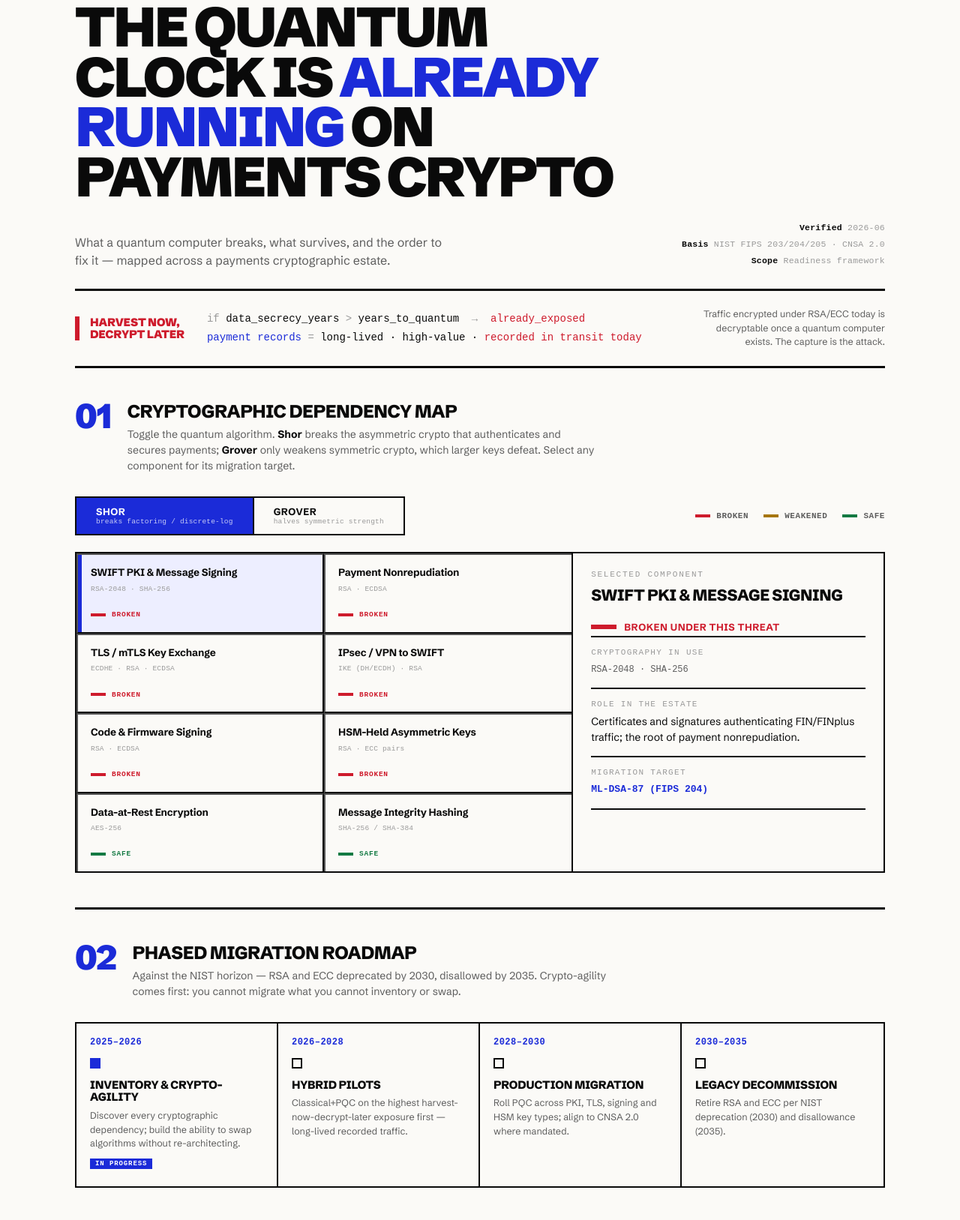
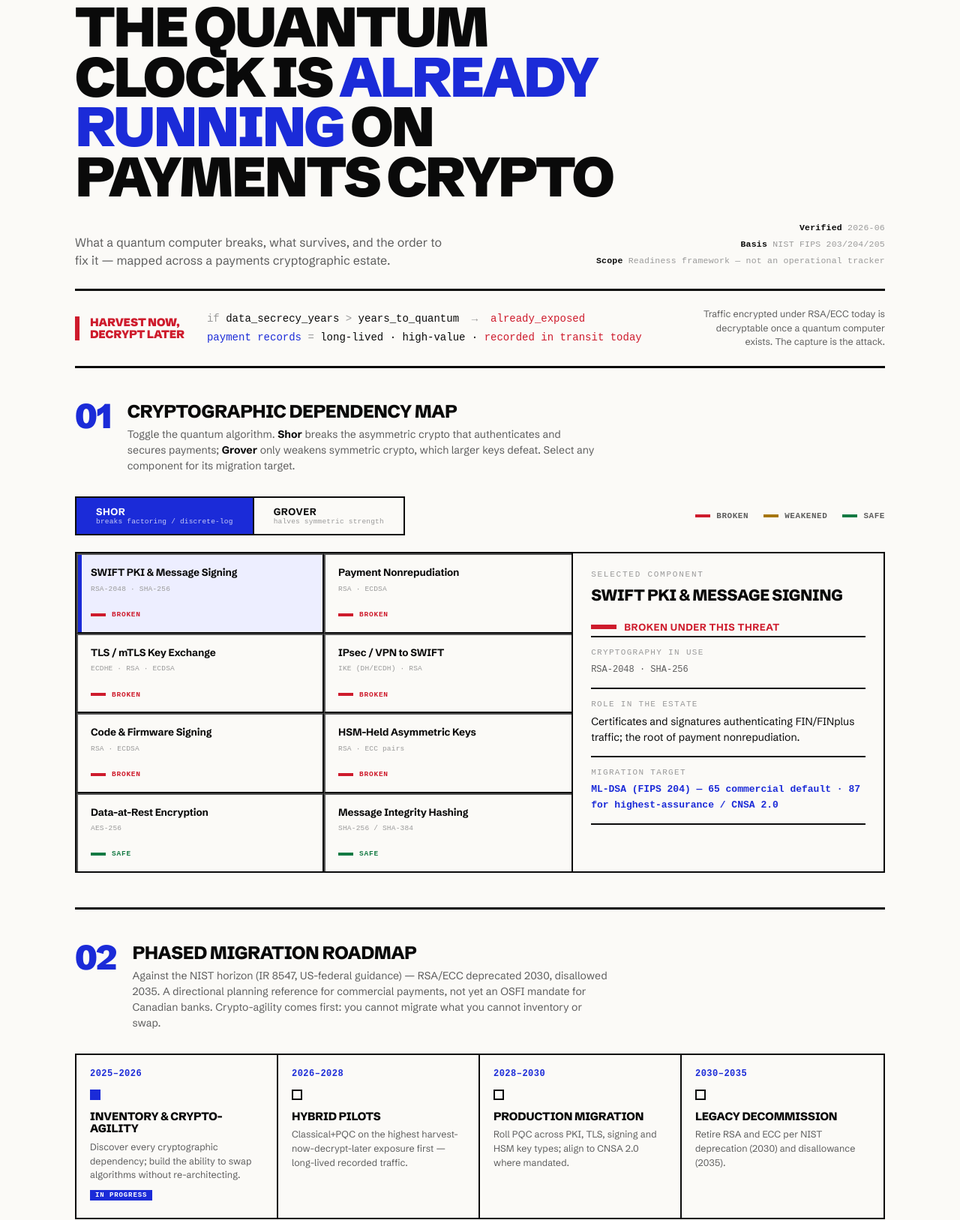
Before and after one commit to matifshoaib/pqc-payments-readiness, a plain HTML site: page index.html in a window 1280 px wide. Shown: the part 80-1707 px from the top of the page at 75% size. Drawn offline with Linux system fonts and the light colour scheme; a web font is replaced by a local one.

Commit message:
Add files via upload

```diff
--- a/index.html
+++ b/index.html
@@ -128,7 +128,7 @@ footer{padding:30px 0 60px}
     <h1>The quantum clock is <em>already running</em> on payments crypto</h1>
     <div class="sub">
       <p class="lede">What a quantum computer breaks, what survives, and the order to fix it — mapped across a payments cryptographic estate.</p>
-      <div class="meta"><b>Verified</b> 2026-06<br><b>Basis</b> NIST FIPS 203/204/205 · CNSA 2.0<br><b>Scope</b> Readiness framework</div>
+      <div class="meta"><b>Verified</b> 2026-06<br><b>Basis</b> NIST FIPS 203/204/205<br><b>Scope</b> Readiness framework — not an operational tracker</div>
     </div>
   </header>
 
@@ -152,7 +152,7 @@ footer{padding:30px 0 60px}
   <!-- 02 ROADMAP -->
   <section>
     <div class="shead"><div class="snum">02</div><div><div class="stitle">Phased Migration Roadmap</div>
-      <div class="ssub">Against the NIST horizon — RSA and ECC deprecated by 2030, disallowed by 2035. Crypto-agility comes first: you cannot migrate what you cannot inventory or swap.</div></div></div>
+      <div class="ssub">Against the NIST horizon (IR 8547, US-federal guidance) — RSA/ECC deprecated 2030, disallowed 2035. A directional planning reference for commercial payments, not yet an OSFI mandate for Canadian banks. Crypto-agility comes first: you cannot migrate what you cannot inventory or swap.</div></div></div>
     <div class="road" id="r"></div>
   </section>
 
@@ -161,7 +161,7 @@ footer{padding:30px 0 60px}
     <div class="shead"><div class="snum">03</div><div><div class="stitle">The Target-State Standards</div>
       <div class="ssub">Use the FIPS designations in policy and procurement — not the competition names (Kyber / Dilithium / SPHINCS+).</div></div></div>
     <table><thead><tr><th>Standard</th><th>Role</th><th>Replaces</th><th>Status · 2026-06</th></tr></thead><tbody id="std"></tbody></table>
-    <div class="callout">CNSA 2.0 mandates Category-5 parameters exclusively: <span class="mono">ML-KEM-1024</span> and <span class="mono">ML-DSA-87</span>.</div>
+    <div class="callout"><b>Scope matters.</b> CNSA 2.0 mandates Category-5 (<span class="mono">ML-KEM-1024</span> + <span class="mono">ML-DSA-87</span>) for <b>US national-security systems</b> — not commercial banks. A payments environment commonly adopts <b>Category-3</b> (<span class="mono">ML-KEM-768</span> / <span class="mono">ML-DSA-65</span>) per risk appetite, reserving Category-5 for the highest-sensitivity, longest-lived assets.</div>
   </section>
 
   <footer>
@@ -170,9 +170,9 @@ footer{padding:30px 0 60px}
 </div>
 
 <script>
-const C=[["swift","SWIFT PKI & Message Signing","RSA-2048 · SHA-256","broken","safe","ML-DSA-87 (FIPS 204)","Certificates and signatures authenticating FIN/FINplus traffic; the root of payment nonrepudiation."],
-["nonrep","Payment Nonrepudiation","RSA · ECDSA","broken","safe","ML-DSA-87 (FIPS 204)","Signatures binding an institution to an instruction — the legal basis of settlement finality."],
-["tls","TLS / mTLS Key Exchange","ECDHE · RSA · ECDSA","broken","safe","ML-KEM — hybrid X25519+ML-KEM-768 → ML-KEM-1024","Session-key establishment on every API, channel and internal link. The #1 harvest-now-decrypt-later front line."],
+const C=[["swift","SWIFT PKI & Message Signing","RSA-2048 · SHA-256","broken","safe","ML-DSA (FIPS 204) — 65 commercial default · 87 for highest-assurance / CNSA 2.0","Certificates and signatures authenticating FIN/FINplus traffic; the root of payment nonrepudiation."],
+["nonrep","Payment Nonrepudiation","RSA · ECDSA","broken","safe","ML-DSA (FIPS 204) — 65 default · 87 for highest-assurance","Signatures binding an institution to an instruction — the legal basis of settlement finality."],
+["tls","TLS / mTLS Key Exchange","ECDHE · RSA · ECDSA","broken","safe","ML-KEM (FIPS 203) — hybrid X25519+ML-KEM-768 now → 1024 for highest-sensitivity","Session-key establishment on every API, channel and internal link. The #1 harvest-now-decrypt-later front line."],
 ["ipsec","IPsec / VPN to SWIFT","IKE (DH/ECDH) · RSA","broken","safe","ML-KEM in IKEv2","Tunnel key agreement and peer authentication for SWIFT network connectivity."],
 ["code","Code & Firmware Signing","RSA · ECDSA","broken","safe","ML-DSA / SLH-DSA (FIPS 205)","Integrity of deployed software and HSM/appliance firmware across the estate."],
 ["hsm","HSM-Held Asymmetric Keys","RSA · ECC pairs","broken","safe","PQC key types via HSM firmware","Private keys custodied in hardware — but an RSA key in an HSM is still Shor-breakable from its public key."],
```
